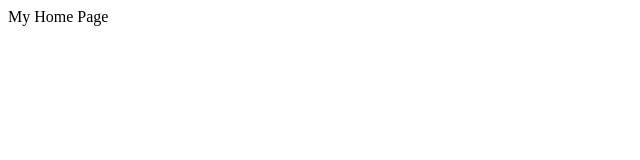
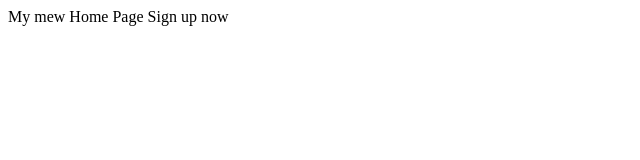
Before and after one commit to leroy009/groot-groot, a plain HTML site: page index.html in a window 1280 px wide. Shown: the whole page, without its empty margins (0-640 px from the left). Drawn offline with Linux system fonts and the light colour scheme.

Commit message:
adding sign up button

```diff
--- a/index.html
+++ b/index.html
@@ -5,6 +5,7 @@
     <title>Groot Groot</title>
   </head>
   <body>
-    My Home Page
+    My mew Home Page
+    Sign up now
   </body>
 </html>
```
